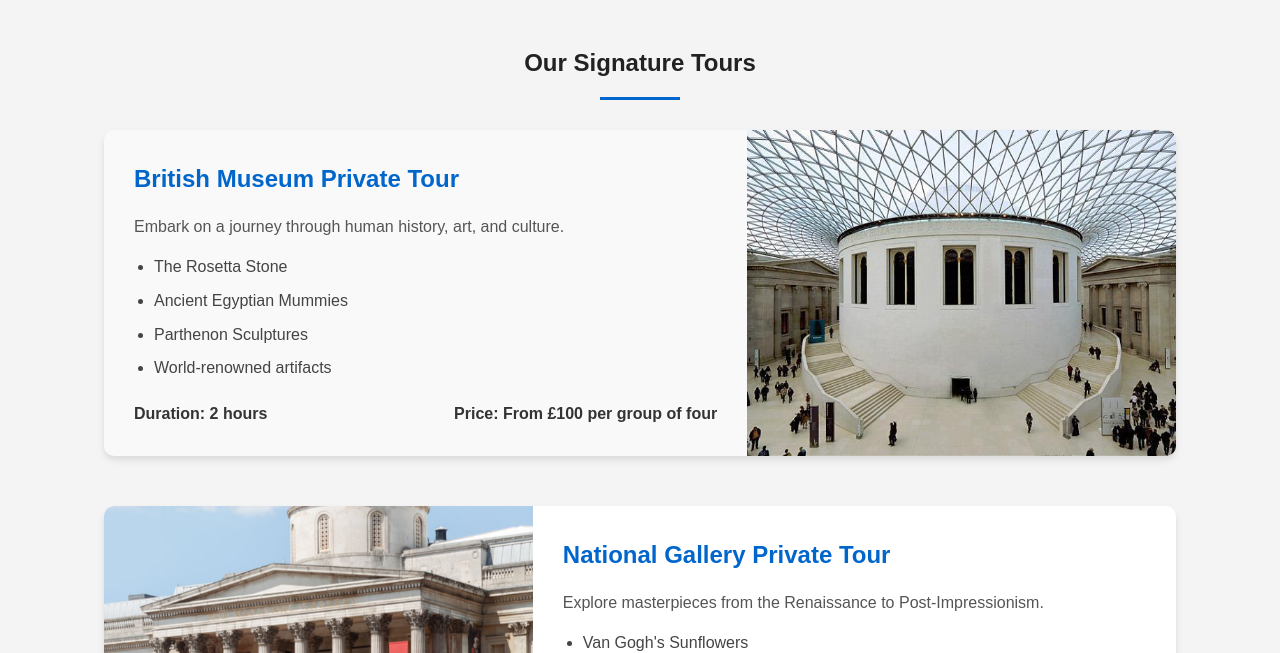
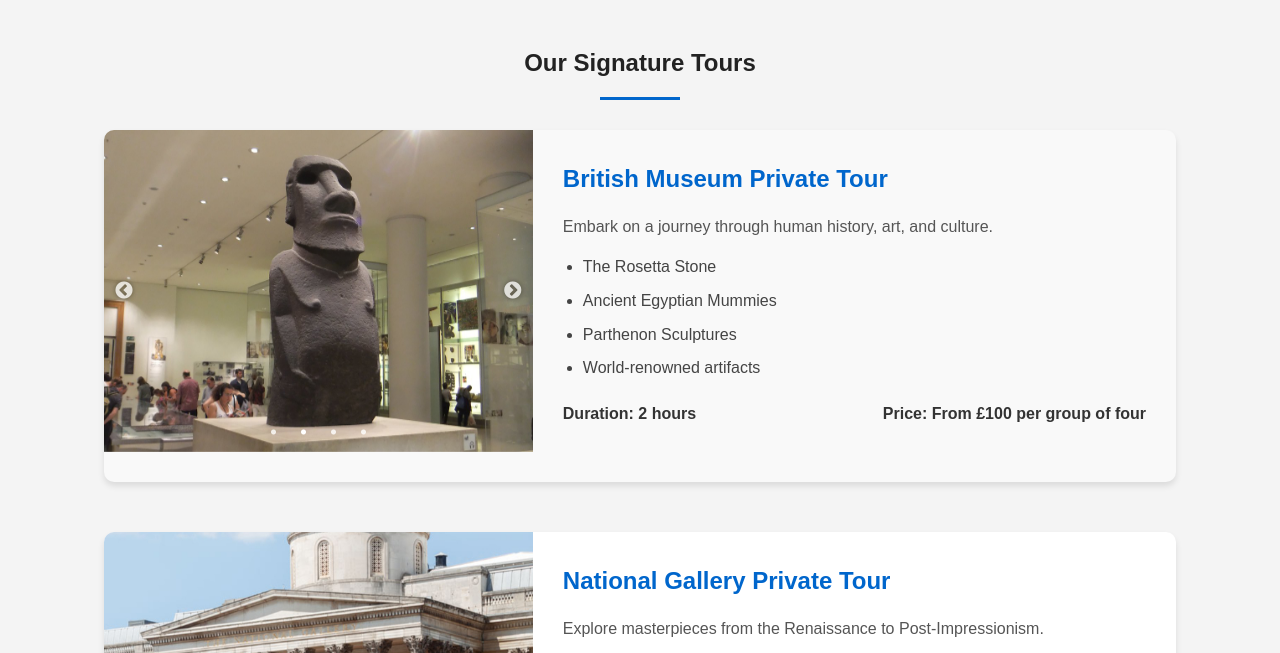
Before and after one commit to damianodionori/dstours, a website: page tours.html in a window 1280 px wide. Shown: the part 88-741 px from the top of the page. Drawn offline with nearby package versions, Linux system fonts and the light colour scheme.

Commit message:
carousel images

```diff
--- a/components.js
+++ b/components.js
@@ -44,6 +44,7 @@
     // Initialize features
     initializeCarousel();
     initializeTourCards();
+    handleCarouselInteractions();
 
     if (document.getElementById('tour') && sessionStorage.getItem('selectedTourId')) {
         const tourSelect = document.getElementById('tour');
@@ -155,8 +156,48 @@
         ]
     });
 
+    $('.tour-carousel').slick({
+        dots: true,
+        arrows: true,
+        infinite: true,
+        speed: 500,
+        fade: true,
+        cssEase: 'linear',
+        autoplay: true,
+        autoplaySpeed: 3000,
+        pauseOnHover: true,
+        responsive: [
+            {
+                breakpoint: 768,
+                settings: {
+                    arrows: false
+                }
+            }
+        ]
+    });
+
     // Piccolo delay per assicurarsi che il carousel sia completamente inizializzato
     setTimeout(function() {
         $(window).trigger('resize');
     }, 100);
 }
+
+function handleCarouselInteractions() {
+    // Previene la propagazione del click sugli elementi del carousel
+    // per evitare che il click sui controlli del carousel attivi anche il click sul tour card
+    $('.tour-carousel').on('click', '.slick-arrow, .slick-dots', function(e) {
+        e.stopPropagation();
+    });
+
+    // Previene la propagazione anche per i click sulle immagini del carousel
+    // quando si fa click su di esse per navigare tra le slide
+    $('.tour-carousel').on('click', function(e) {
+        // Ferma la propagazione solo se è un click sugli elementi di navigazione
+        // o se si sta trascinando (Slick usa il dragging per navigare)
+        if ($(this).hasClass('slick-initialized') &&
+            ($(e.target).closest('.slick-arrow, .slick-dots').length ||
+             $(this).hasClass('slick-dragging'))) {
+            e.stopPropagation();
+        }
+    });
+}
--- a/styles.css
+++ b/styles.css
@@ -311,6 +311,79 @@
     }
 }
 
+/* Tour Carousel Styles */
+.tour-carousel {
+    width: 40%;
+    height: 100%;
+}
+
+.tour-carousel .slick-list,
+.tour-carousel .slick-track {
+    height: 100%;
+}
+
+.tour-carousel div {
+    height: 100%;
+}
+
+.tour-carousel img {
+    width: 100%;
+    height: 100%;
+    object-fit: cover;
+}
+
+/* Styles for carousel dots within tour cards */
+.tour-carousel .slick-dots {
+    bottom: 10px;
+}
+
+.tour-carousel .slick-dots li button:before {
+    color: white;
+    opacity: 0.8;
+}
+
+.tour-carousel .slick-dots li.slick-active button:before {
+    color: white;
+    opacity: 1;
+}
+
+/* For arrow navigation within tour cards */
+.tour-carousel .slick-prev,
+.tour-carousel .slick-next {
+    z-index: 10;
+}
+
+.tour-carousel .slick-prev {
+    left: 10px;
+}
+
+.tour-carousel .slick-next {
+    right: 10px;
+}
+
+.tour-carousel .slick-prev:before,
+.tour-carousel .slick-next:before {
+    color: white;
+    text-shadow: 0 0 5px rgba(0, 0, 0, 0.5);
+}
+
+/* Maintaining the existing responsive layout */
+@media (max-width: 768px) {
+    .tour-carousel {
+        width: 100%;
+        height: 200px;
+    }
+}
+
+/* For alternating layouts */
+.tour-card:nth-child(even) .tour-carousel {
+    order: 2;
+}
+
+.tour-card:nth-child(even) .tour-details {
+    order: 1;
+}
+
 /* Contact Form */
 .contact-section {
     background-color: #f9f9f9;
--- a/tours.html
+++ b/tours.html
@@ -5,6 +5,8 @@
     <meta name="viewport" content="width=device-width, initial-scale=1.0">
     <title>Our Tours | DS Tours London</title>
     <link rel="stylesheet" href="styles.css">
+    <link rel="stylesheet" type="text/css" href="https://cdn.jsdelivr.net/npm/slick-carousel@1.8.1/slick/slick.css"/>
+    <link rel="stylesheet" type="text/css" href="https://cdn.jsdelivr.net/npm/slick-carousel@1.8.1/slick/slick-theme.css"/>
 </head>
 <body>
     <div id="header-placeholder"></div>
@@ -14,7 +16,12 @@
             <h2>Our Signature Tours</h2>
 
             <div class="tour-card" data-tour-id="1">
-                <img src="images/british museum/british-museum.jpg" alt="British Museum">
+                <div class="tour-carousel">
+                    <div><img src="images/british museum/british-museum.jpg" alt="British Museum"></div>
+                    <div><img src="images/british museum/moai.jpg" alt="Moai"></div>
+                    <div><img src="images/british museum/partenone.jpg" alt="Parthenon Marbles"></div>
+                    <div><img src="images/british museum/ramses.jpg" alt="Ramses"></div>
+                </div>
                 <div class="tour-details">
                     <h3>British Museum Private Tour</h3>
                     <p>Embark on a journey through human history, art, and culture.</p>
@@ -93,6 +100,8 @@
 
     <div id="footer-placeholder"></div>
 
+    <script src="https://code.jquery.com/jquery-3.6.0.min.js"></script>
+    <script src="https://cdn.jsdelivr.net/npm/slick-carousel@1.8.1/slick/slick.min.js"></script>
     <script src="script.js"></script>
     <script src="components.js"></script>
 </body>
```
Also changed, not shown: images/british museum/partenone.jpg (added), images/british museum/parthenon.jpg (deleted), images/british museum/ramses.jpg (added), images/british museum/rosetta.jpg (deleted).
